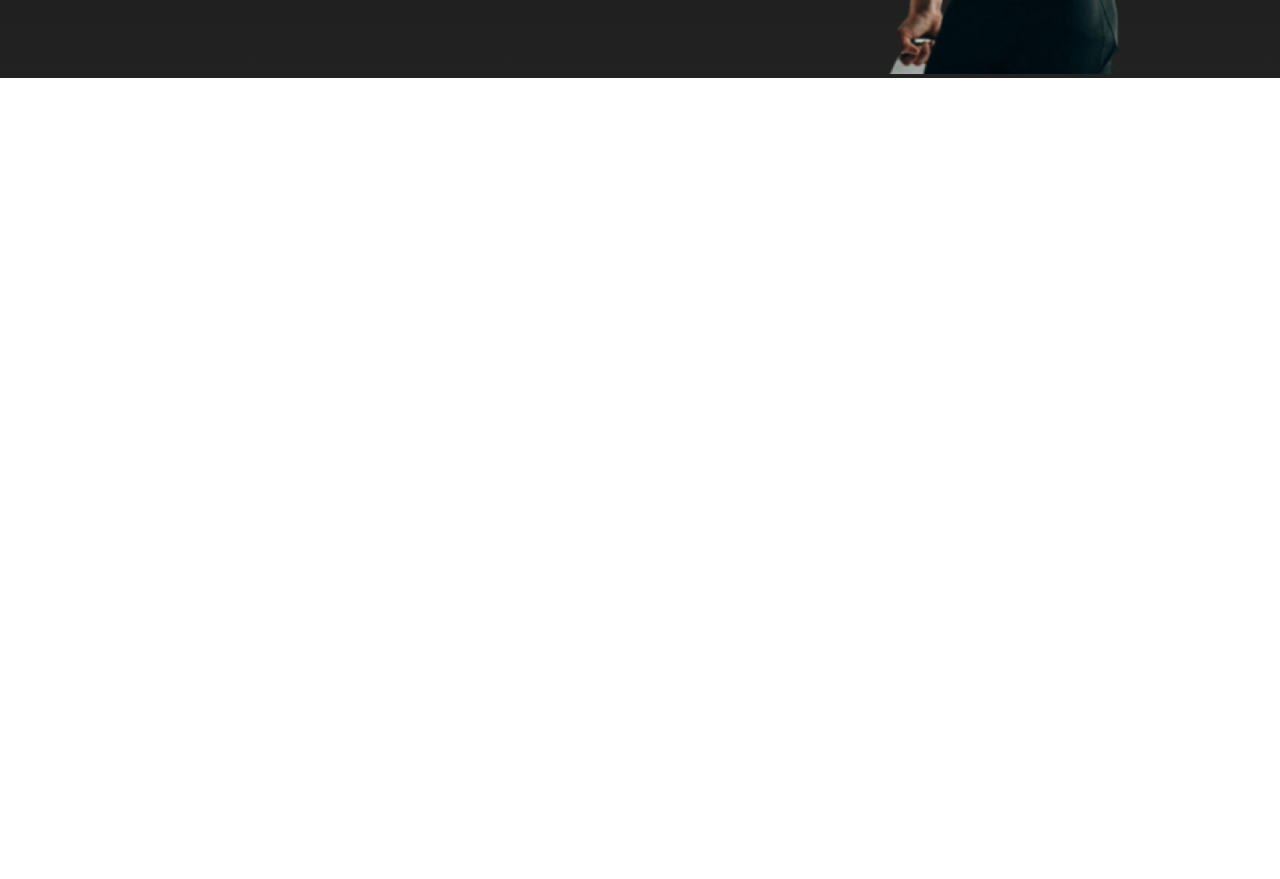
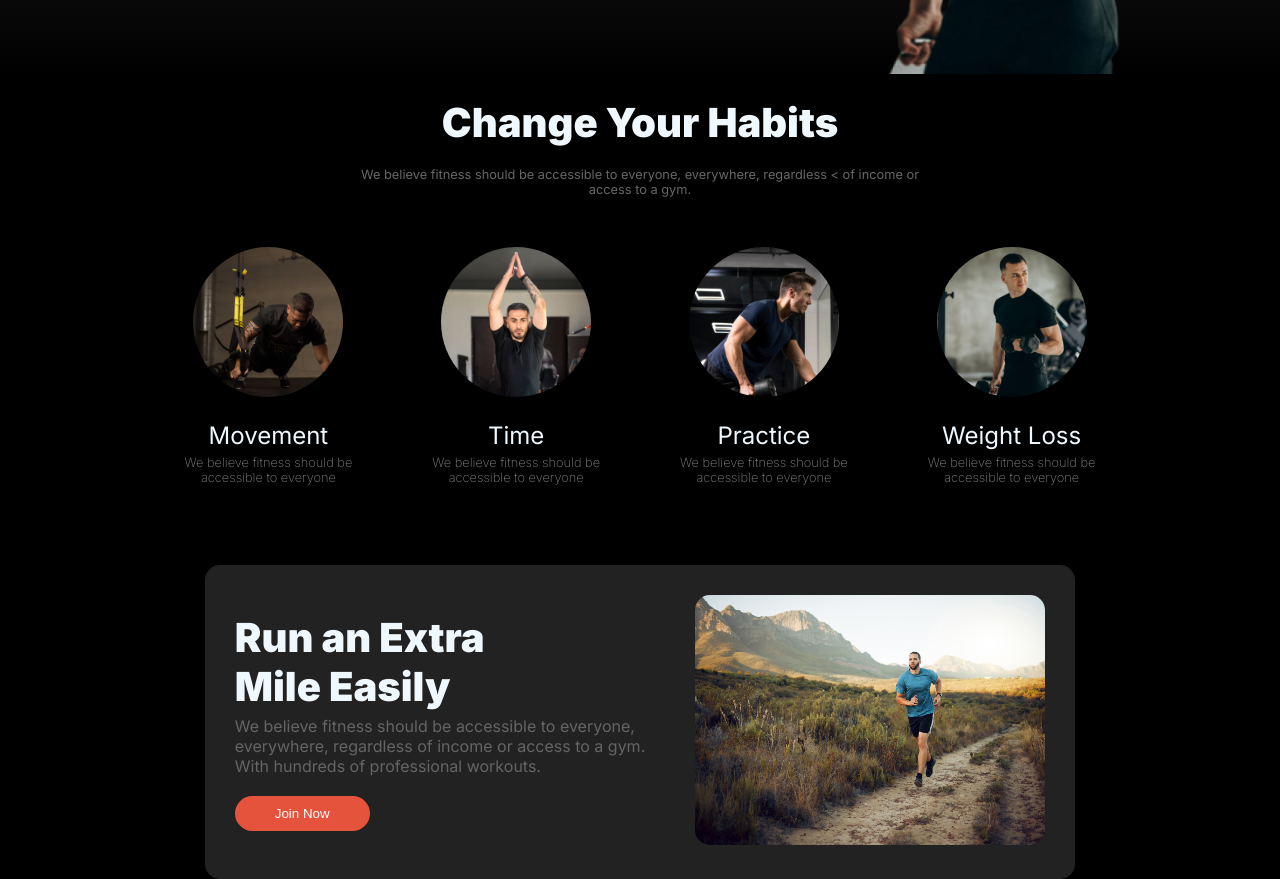
Before and after one commit to imrannhossain/ass-2, a plain HTML site: page index.html in a window 1280 px wide. Shown: the part 565-1444 px from the top of the page. Before the commit the page ends 800 px from the top, so only its background shows below. Drawn offline with Linux system fonts and the light colour scheme; a web font is replaced by a local one.

Commit message:
added main section two

```diff
--- a/index.html
+++ b/index.html
@@ -41,7 +41,8 @@
 
             <div class="content-img">
                 <div>
-                <img class="img" src="images/Images 2.png" alt=""> </div>
+                    <img class="img" src="images/Images 2.png" alt="">
+                </div>
 
                 <div id="info" class="badge">
                     <div class="ball"></div>
@@ -52,11 +53,11 @@
                 </div>
 
                 <div class="info-2">
-                   <span class="info-1">500+</span>
-                   <br>
-                   <span class="info-text">Free Workout Videos</span>
+                    <span class="info-1">500+</span>
+                    <br>
+                    <span class="info-text">Free Workout Videos</span>
                 </div>
-                </div>
+            </div>
 
 
         </section>
@@ -68,9 +69,60 @@
 
 
 
-    <main>
+    <main class="second-bg">
+
+        <section class="habit">
+            <div class="habit-content">
+                <h3>Change Your Habits</h3>
+                <p>We believe fitness should be accessible to everyone, everywhere, regardless < of income or <br>
+                        access to a gym.</p>
+            </div>
+            <div class="content-images">
+                <div class="imges">
+                    <img class="img-1" src="images/image 3.png" alt="">
+                    <h4>Movement</h4>
+                    <p>We believe fitness should be <br> accessible to everyone</p>
+                </div>
+                <div class="imges">
+                    <img class="img-1" src="images/image 2.png" alt="">
+                    <h4>Time</h4>
+                    <p>We believe fitness should be <br> accessible to everyone</p>
+                </div>
+                <div class="imges">
+                    <img class="img-1" src="images/image 4.png" alt="">
+                    <h4>Practice</h4>
+                    <p>We believe fitness should be <br> accessible to everyone</p>
+                </div>
+                <div class="imges">
+                    <img class="img-1" src="images/image 5.png" alt="">
+                    <h4>Weight Loss</h4>
+                    <p>We believe fitness should be <br> accessible to everyone</p>
+                </div>
+
+            </div>
+        </section>
+
+
+        <section class="run-1">
+            <div class="run">
+            <div class="run-content">
+                <h3>Run an Extra <br>
+                    Mile Easily</h3>
+                <p>We believe fitness should be accessible to everyone, <br> everywhere, regardless of income or access to a
+                    gym. <br> With  hundreds of professional workouts.</p>
+                <button class="btn-primary">Join Now</button>
+            </div>
+
+            <div class="run-imges">
+                <img class="run-img" src="images/run.jpg" alt="">
+            </div>
+            </div>
+        </section>
 
     </main>
+
+
+
 
     <footer>
 
--- a/style/style.css
+++ b/style/style.css
@@ -28,14 +28,14 @@
 }
 
 /* header style added */
-
+.second-bg{
+    background-color: black;
+}
 
 .bg-header {
-    background: linear-gradient(180deg, #111111 0%, #222222 100%);
+   background: linear-gradient(180deg, #111111 0%, #222222 50%, black 100%);
     background-size: cover;
     padding: 0 80px;
-
-
 
 }
 
@@ -110,12 +110,13 @@ nav>ul>li {
     font-size: 1rem;
     color: rgba(255, 255, 255, 0.5);
     margin-bottom: 20px;
+    opacity: 0.8;
 
 }
 
 
 .content-img {
-    max-width: 800px;
+    max-width: 1200px;
 }
 
 .img {
@@ -182,6 +183,7 @@ nav>ul>li {
     font-weight: 400;
     font-size: 0.8rem;
     color: grey;
+    opacity: 0.8;
 
 
 }
@@ -199,6 +201,103 @@ nav>ul>li {
     margin-left: 250px;
     position: absolute;
     margin-top: -450px;
+
+
+}
+
+/* added habit section */
+.habit{
+    display: flex;
+    flex-direction: column;
+    justify-content: center;
+    align-items: center;
+    text-align: center;
+}
+.habit-content>h3{
+    font-size: 2.5rem;
+    color: aliceblue;
+    font-weight: 900;
+    margin-top: 20px;
+
+}
+.habit-content>p{
+    font-weight: 400;
+    font-size: 0.8rem;
+    color: gray;
+    opacity: 0.8;
+    margin-top: 20px;
+
+}
+.content-images{
+    margin-top: 50px;
+    display: grid;
+    grid-template-columns: repeat(4,1fr);
+    place-items: center;
+    gap: 80px;
+}
+.img-1{
+    width: 150px;
+    height: 150px;
+    border-radius: 80px;
+}
+.imges>h4{
+    font-size: 1.5rem;
+    font-weight: 400;
+    color: aliceblue;
+    margin-top: 20px;
+
+}
+.imges>p{
+    font-weight: 200;
+    font-size: 0.8rem;
+    color: grey;
+    margin-top: 5px;
+
+}
+
+
+/* run section added */
+
+.run-1{
+     display: flex;
+    justify-content: center;
+    align-items: center;
+    margin-top: 80px;
+
+
+}
+.run{
+    display: flex;
+    justify-content: center;
+    align-items: center;
+    background-color: #222222;
+    gap: 50px;
+    padding: 30px;
+    border-radius: 15px;
+
+
+
+}
+.run-img{
+    width: 350px;
+    height: 250px;
+    border-radius: 15px;
+}
+
+.run-content>h3{
+    color: aliceblue;
+    font-size: 2.5rem;
+    font-weight: 900;
+    margin-bottom: 5px;
+
+}
+.run-content>p{
+     color: grey;
+    font-size: 1rem;
+    font-weight: 400;
+    opacity: 0.7;
+    line-height: 20px;
+    margin-bottom: 20px;
 
 
 }
@@ -360,8 +459,8 @@ nav>ul>li {
 
     .info-2 {
         padding: 20px 15px;
-        margin-left: 210px;
-        margin-top: -550px;
+        margin-left: 280px;
+        margin-top: -750px;
 
 
     }
@@ -369,8 +468,8 @@ nav>ul>li {
     #info {
         padding: 20px 10px;
         position: absolute;
-        margin-left: 20px;
-        margin-top: -270px;
+        margin-left: 50px;
+        margin-top: -450px;
 
     }
 
```
